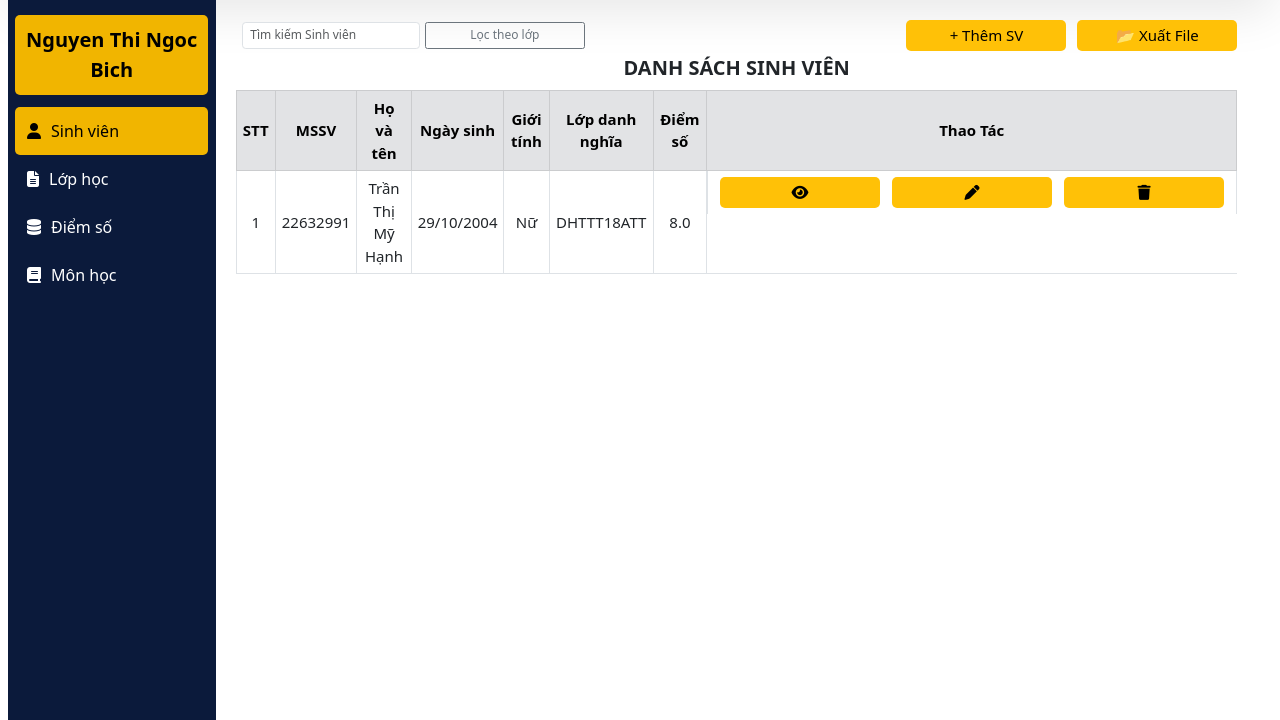
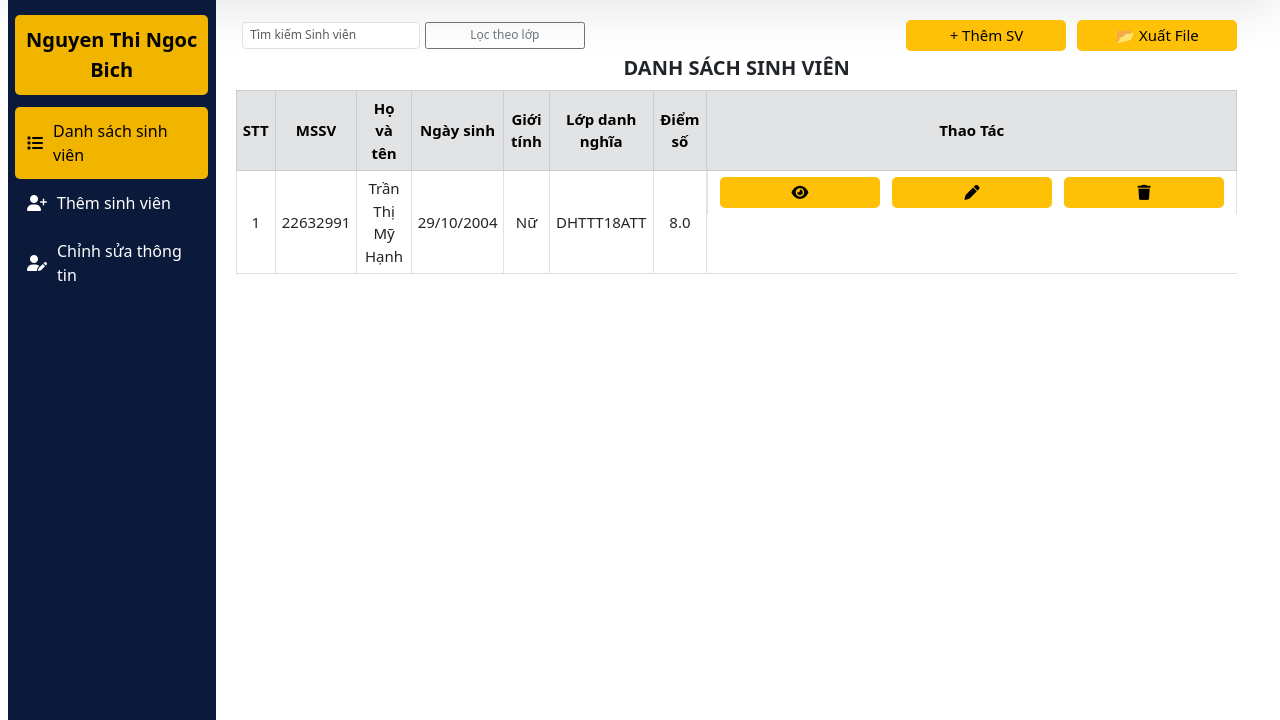
Before and after one commit to thanhthao2004/AES-Encrypted-Student-Management-System, a PHP site: page / in a window 1280 px wide. Shown: the part 80-800 px from the top of the page. Run offline with PHP 8.4, Linux system fonts and the light colour scheme; the visitor is signed in with stand-in values (Sample User, id 1).

Commit message:
add change of interface

```diff
--- /dev/null
+++ b/View/Menu.php
@@ -0,0 +1,17 @@
+<?php
+    $activePage = isset($_GET['act']) ? $_GET['act'] : 'danhSachSV'; // Mặc định là danhSachSV
+?>
+<!-- Sidebar -->
+<div class="sidebar col-2" id="sidebar">
+    <div class="brand">Nguyen Thi Ngoc Bich</div>
+
+    <a href="index.php?act=danhSachSV" class="menu-item <?php echo ($activePage == 'danhSachSV') ? 'active' : ''; ?>">
+        <i class="fa-solid fa-list"></i> Danh sách sinh viên
+    </a>
+    <a href="index.php?act=themSV" class="menu-item <?php echo ($activePage == 'themSV') ? 'active' : ''; ?>">
+        <i class="fa-solid fa-user-plus"></i> Thêm sinh viên
+    </a>
+    <a href="index.php?act=chinhSuaSV" class="menu-item <?php echo ($activePage == 'chinhSuaSV') ? 'active' : ''; ?>">
+        <i class="fa-solid fa-user-pen"></i> Chỉnh sửa thông tin
+    </a>
+</div>
--- a/index.php
+++ b/index.php
@@ -17,7 +17,6 @@
     <title>Hệ thống quản lý sinh viên</title>
 </head>
 <body>
-
     <div class="container-fluid">
         <!-- Header -->
         <header class="container-fluild d-flex justify-content-center">
@@ -41,22 +40,9 @@
         <!-- Main content -->
         <main class="container-fluid row">
             <!-- Sidebar -->
-            <div class="sidebar col-2" id="sidebar">
-                <div class="brand">Nguyen Thi Ngoc Bich</div>
-
-                <a href="#" class="menu-item active">
-                    <i class="fas fa-user"></i> Sinh viên
-                </a>
-                <a href="#" class="menu-item">
-                    <i class="fas fa-file-alt"></i> Lớp học
-                </a>
-                <a href="#" class="menu-item">
-                    <i class="fas fa-database"></i> Điểm số
-                </a>
-                <a href="#" class="menu-item">
-                    <i class="fas fa-book"></i> Môn học
-                </a>
-            </div>
+            <?php
+                include("View/Menu.php");
+            ?>
 
             <?php
                 include("View/Section.php");
```
